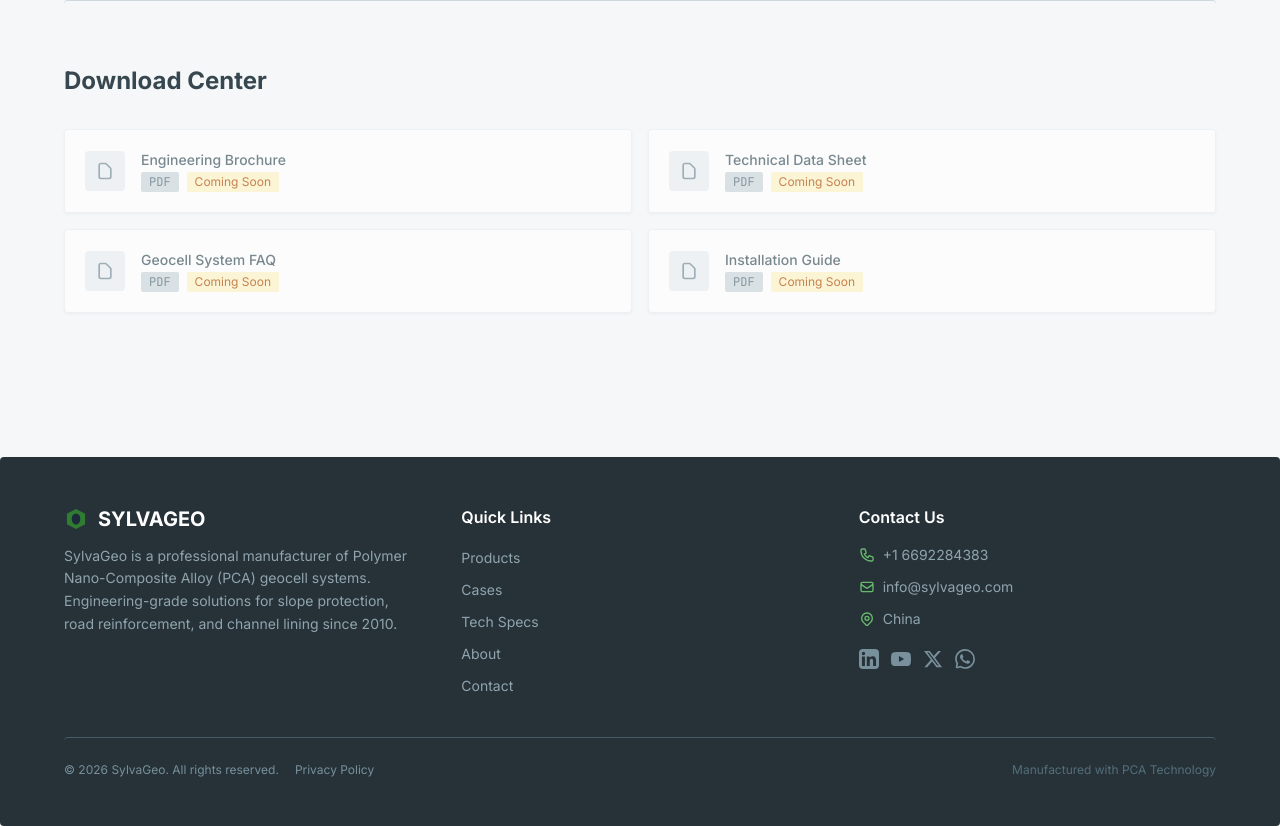
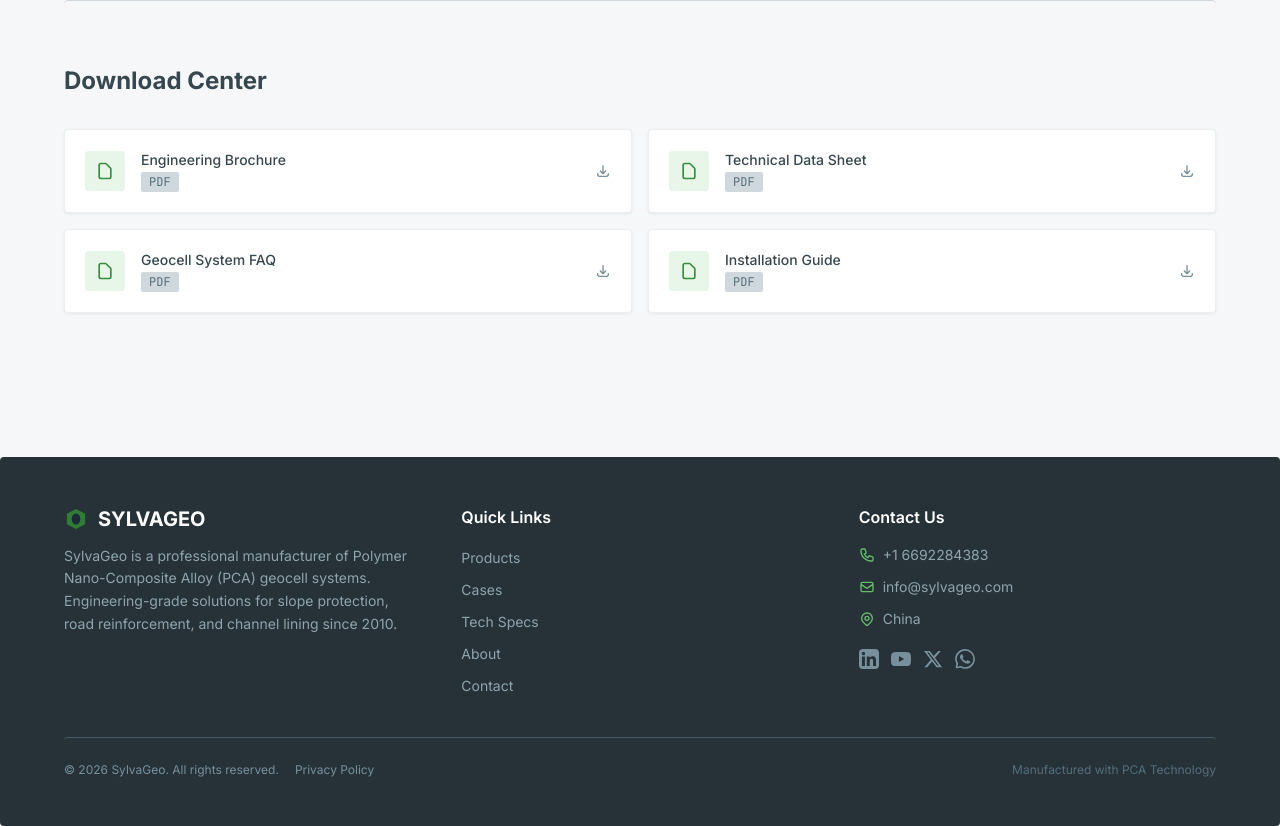
Before and after one commit to Aliya-lab/geocell-website, a Next.js app: page /products/geocell in a window 1280 px wide. Shown: the part 3040-3866 px from the top of the page. Built offline with nearby package versions, Linux system fonts and the light colour scheme.

Commit message:
Enable download links for all 4 files; fix download card rendering logic

```diff
--- a/src/app/products/geocell/GeocellPageClient.tsx
+++ b/src/app/products/geocell/GeocellPageClient.tsx
@@ -15,19 +15,13 @@ const subNavLinks = [
 ]
 
 const downloadItems = [
-  // Uncomment each line when the actual file is placed in public/downloads/
-  // { name: 'Engineering Brochure', format: 'PDF', size: '', href: '/downloads/engineering-brochure.pdf' },
-  // { name: 'Technical Data Sheet', format: 'PDF', size: '', href: '/downloads/technical-data-sheet.pdf' },
-  // { name: 'Geocell System FAQ', format: 'PDF', size: '', href: '/downloads/geocell-system-faq.pdf' },
-  // { name: 'Installation Guide', format: 'PDF', size: '', href: '/downloads/installation-guide.pdf' },
+  { name: 'Engineering Brochure', format: 'PDF', size: '', href: '/downloads/Sylvageo_Geocell_Engineering_Brochure.pdf' },
+  { name: 'Technical Data Sheet', format: 'PDF', size: '', href: '/downloads/technical-data-sheet.pdf' },
+  { name: 'Geocell System FAQ', format: 'PDF', size: '', href: '/downloads/Sylvageo_Geocell_System_FAQ.pdf' },
+  { name: 'Installation Guide', format: 'PDF', size: '', href: '/downloads/Sylvageo_Geocell_Installation_Guide.pdf' },
 ]
 
-const downloadItemsComingSoon = [
-  { name: 'Engineering Brochure', format: 'PDF' },
-  { name: 'Technical Data Sheet', format: 'PDF' },
-  { name: 'Geocell System FAQ', format: 'PDF' },
-  { name: 'Installation Guide', format: 'PDF' },
-]
+const downloadItemsComingSoon: typeof downloadItems = []
 
 function SubNav({ activeSection }: { activeSection: string }) {
   return (
@@ -277,6 +271,35 @@ export function GeocellPageClient() {
             Download Center
           </h2>
           <div className="grid grid-cols-1 sm:grid-cols-2 gap-4">
+            {downloadItems.map((item) => (
+              <a
+                key={item.name}
+                href={item.href}
+                target="_blank"
+                rel="noopener noreferrer"
+                className="bg-white border border-slate-rock-50 rounded-card shadow-card p-5 flex items-center gap-4 hover:border-eco-forest-200 hover:shadow-md transition-all group"
+              >
+                <div className="w-10 h-10 bg-eco-forest-50 rounded-btn flex items-center justify-center flex-shrink-0 group-hover:bg-eco-forest-100 transition-colors">
+                  <svg width="20" height="20" fill="none" stroke="currentColor" strokeWidth="2" viewBox="0 0 24 24" className="text-eco-forest-700">
+                    <path strokeLinecap="round" strokeLinejoin="round" d="M7 21h10a2 2 0 002-2V9.414a1 1 0 00-.293-.707l-5.414-5.414A1 1 0 0012.586 3H7a2 2 0 00-2 2v14a2 2 0 002 2z" />
+                  </svg>
+                </div>
+                <div className="flex-1 min-w-0">
+                  <div className="text-sm font-medium text-slate-rock-700 truncate group-hover:text-eco-forest-800 transition-colors">{item.name}</div>
+                  <div className="flex items-center gap-2 mt-0.5">
+                    <span className="text-xs bg-slate-rock-100 text-slate-rock-500 px-2 py-0.5 rounded-tag font-data">
+                      {item.format}
+                    </span>
+                    {item.size && (
+                      <span className="text-xs text-slate-rock-400">{item.size}</span>
+                    )}
+                  </div>
+                </div>
+                <svg width="16" height="16" fill="none" stroke="currentColor" strokeWidth="2" viewBox="0 0 24 24" className="text-slate-rock-400 group-hover:text-eco-forest-700 transition-colors flex-shrink-0">
+                  <path strokeLinecap="round" strokeLinejoin="round" d="M4 16v1a3 3 0 003 3h10a3 3 0 003-3v-1m-4-4l-4 4m0 0l-4-4m4 4V4" />
+                </svg>
+              </a>
+            ))}
             {downloadItemsComingSoon.map((item) => (
               <div
                 key={item.name}
```
Also changed, not shown: 1 other file (tests, documents, lock files or other folders).
